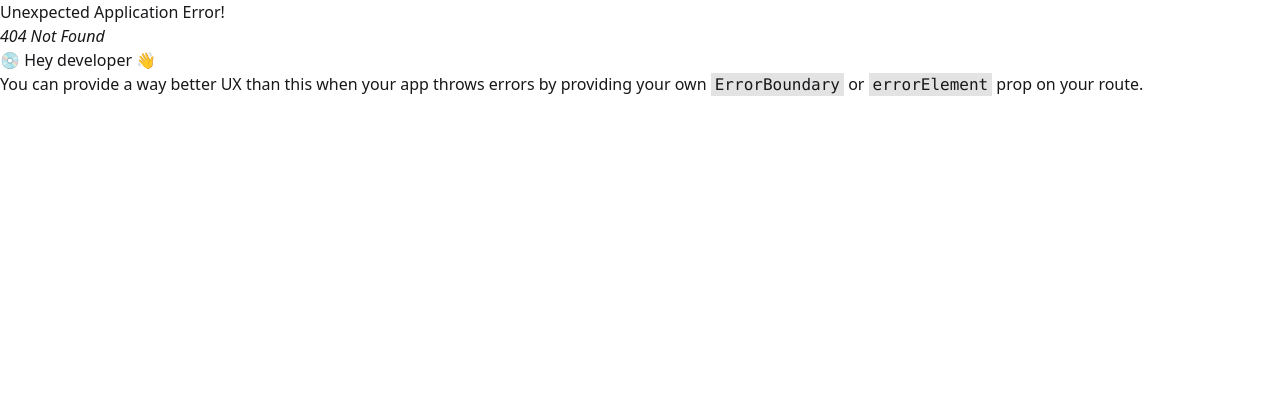
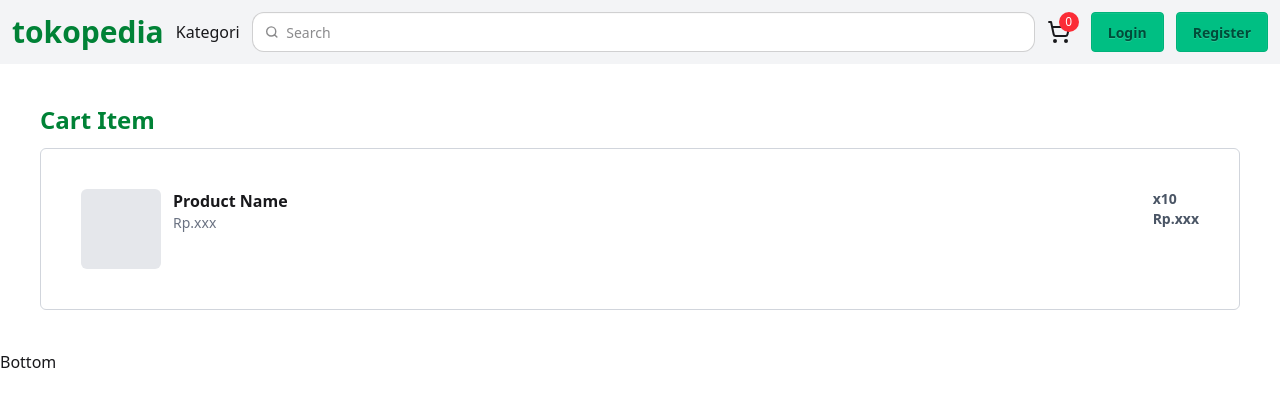
Before and after one commit to masdefry/frontend-web-development-38, a React (Vite) app in the folder intro-react/: page /carts in a window 1280 px wide. Before the commit this address had no page. Shown: the top 406 px of the page. Built offline with nearby package versions, Linux system fonts and the light colour scheme.

Commit message:
add to cart action

```diff
--- a/intro-react/src/components/home/Navbar.tsx
+++ b/intro-react/src/components/home/Navbar.tsx
@@ -1,8 +1,9 @@
 import { LuShoppingCart } from 'react-icons/lu';
 import useTotalCartStore from '../../stores/useTotalCartStore';
+import { Link } from 'react-router-dom';
 
 export default function Navbar(props: any) {
-  const {totalCart} = useTotalCartStore()
+  const { totalCart } = useTotalCartStore();
   return (
     <header className='flex items-center justify-between gap-3 bg-gray-100 p-3'>
       <div className='flex items-center gap-3'>
@@ -36,10 +37,12 @@ export default function Navbar(props: any) {
         {/* Right */}
         <div className='relative w-8 h-10 flex items-center'>
           <LuShoppingCart className='text-2xl' />
-          <button className='absolute top-0 right-0 bg-red-500 text-white w-5 h-5 rounded-full flex justify-center items-center text-xs'>
-            {/* {props?.totalCarts} */}
-            {totalCart}
-          </button>
+          <Link to={'/carts'}>
+            <button className='absolute top-0 right-0 bg-red-500 text-white w-5 h-5 rounded-full flex justify-center items-center text-xs'>
+              {/* {props?.totalCarts} */}
+              {totalCart}
+            </button>
+          </Link>
         </div>
         <button className='btn btn-active btn-success'>Login</button>
         <button className='btn btn-active btn-success'>Register</button>
--- a/intro-react/src/components/home/ProductsSection.tsx
+++ b/intro-react/src/components/home/ProductsSection.tsx
@@ -1,14 +1,18 @@
 import { useEffect } from 'react';
 import useTotalCartStore from '../../stores/useTotalCartStore';
 export default function ProductsSection(props: any) {
-  const { addToCart, totalCart } = useTotalCartStore();
+  const { addToCart, totalCart, itemsCart } = useTotalCartStore();
 
   // React Hooks: Use Effect
 
   // Use Effect mirip seperti ComponentDidUpdate: Men-trigger fn useEffect ketika terjadi perubahan props/data
   useEffect(() => {
-    localStorage.setItem('totalCarts', totalCart);
+    localStorage.setItem('totalCarts', JSON.stringify(totalCart));
   }, [totalCart]);
+
+  useEffect(() => {
+    console.log(itemsCart)
+  }, [itemsCart])
 
   return (
     <section className='grid grid-cols-6 px-20 py-10 gap-3'>
@@ -28,7 +32,7 @@ export default function ProductsSection(props: any) {
             <div className='text-xs'>{item?.city}</div>
             <button
               // onClick={() => props?.onHandleCarts()}
-              onClick={() => addToCart()}
+              onClick={() => addToCart(item)}
               className='btn bg-green-700 text-white mt-3 w-full'
             >
               Add to Cart
--- a/intro-react/src/main.tsx
+++ b/intro-react/src/main.tsx
@@ -9,6 +9,7 @@ import ChallengesPage from './pages/challenges/page.tsx';
 import UseStatePage from './pages/react-hooks/use-state/page.tsx';
 import ProfilePage from './pages/profile/page.tsx';
 import RootLayout from './components/RootLayout.tsx';
+import CartPage from './pages/carts/page.tsx';
 
 const router = createBrowserRouter([
   {
@@ -43,6 +44,10 @@ const router = createBrowserRouter([
         path: '/profile',
         element: <ProfilePage products='Indomie' price={15000} />,
       },
+      {
+        path: '/carts',
+        element: <CartPage />
+      }
     ],
   },
 ]);
--- /dev/null
+++ b/intro-react/src/pages/carts/page.tsx
@@ -0,0 +1,22 @@
+export default function CartPage() {
+  return (
+    <main className='p-10'>
+      <h1 className='text-2xl font-bold text-green-700'>Cart Item</h1>
+      <section className='border border-gray-300 mt-3 rounded-md p-10'>
+        <div className='flex gap-3 justify-between'>
+          <div className='flex gap-3'>
+            <div className='w-20 h-20 bg-gray-200 rounded-md'></div>
+            <div>
+              <h2 className='font-bold'>Product Name</h2>
+              <h2 className='text-sm text-gray-500'>Rp.xxx</h2>
+            </div>
+          </div>
+          <div>
+            <h2 className='text-sm font-bold text-gray-600'>x10</h2>
+            <h2 className='text-sm font-bold text-gray-600'>Rp.xxx</h2>
+          </div>
+        </div>
+      </section>
+    </main>
+  );
+}
--- a/intro-react/src/stores/useTotalCartStore.ts
+++ b/intro-react/src/stores/useTotalCartStore.ts
@@ -1,8 +1,54 @@
 import { create } from 'zustand';
 
-const useTotalCartStore = create((set) => ({
-    totalCart: 0,
-    addToCart: () => set((state: any) => ({totalCart: state?.totalCart + 1}))
+type UseTotalCart = {
+  totalCart: number;
+  itemsCart: any[];
+  addToCart: (newItem: any) => void;
+};
+
+const useTotalCartStore = create<UseTotalCart>((set) => ({
+  totalCart: 0,
+  itemsCart: [],
+  /*
+    [
+        { id, name, image, quantiy, price }
+    ]
+  */
+  addToCart: (newItem) =>
+    set((state: any) => {
+
+      // Destructure state.itemsCart untuk menhindari error ts
+      const currentItemsCart = [...state?.itemsCart];
+
+      // Find product exist -> Mengembalikan index dari product yg dicari
+      const findItem = currentItemsCart?.findIndex(
+        (item: any) => item?.id === newItem?.id,
+      );
+
+      // Action ketika currentItemsCart nya masih kosong
+      if (currentItemsCart?.length === 0) {
+        return {
+          totalCart: state?.totalCart + 1,
+          itemsCart: [{ ...newItem, quantity: 1 }],
+        };
+      }
+
+      // Action ketika currentItemsCart nya sudah ada datanya
+      // Tetapi product yg di add belum tersedia di currentItemsCart
+      if (findItem === -1) {
+        return {
+          totalCart: state?.totalCart + 1,
+          itemsCart: [...currentItemsCart, { ...newItem, quantity: 1 }],
+        };
+      }else{
+        // Action ketika currentItemsCart nya sudah ada datanya
+        // Dan product yang di add sudah tersedia di currentItemsCart
+        currentItemsCart[findItem].quantity += 1;
+        return {
+            itemsCart: [...currentItemsCart]
+        }
+      }
+    }),
 }));
 
 export default useTotalCartStore;
```
